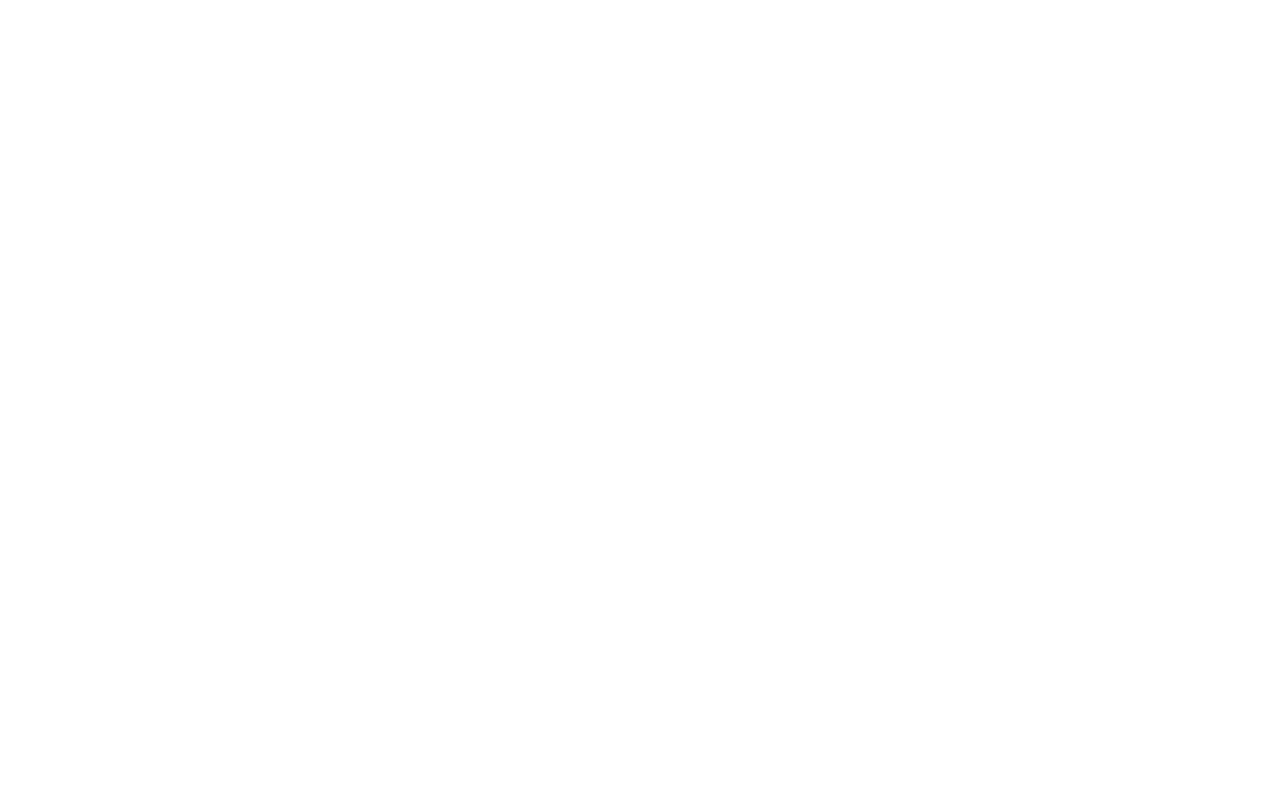
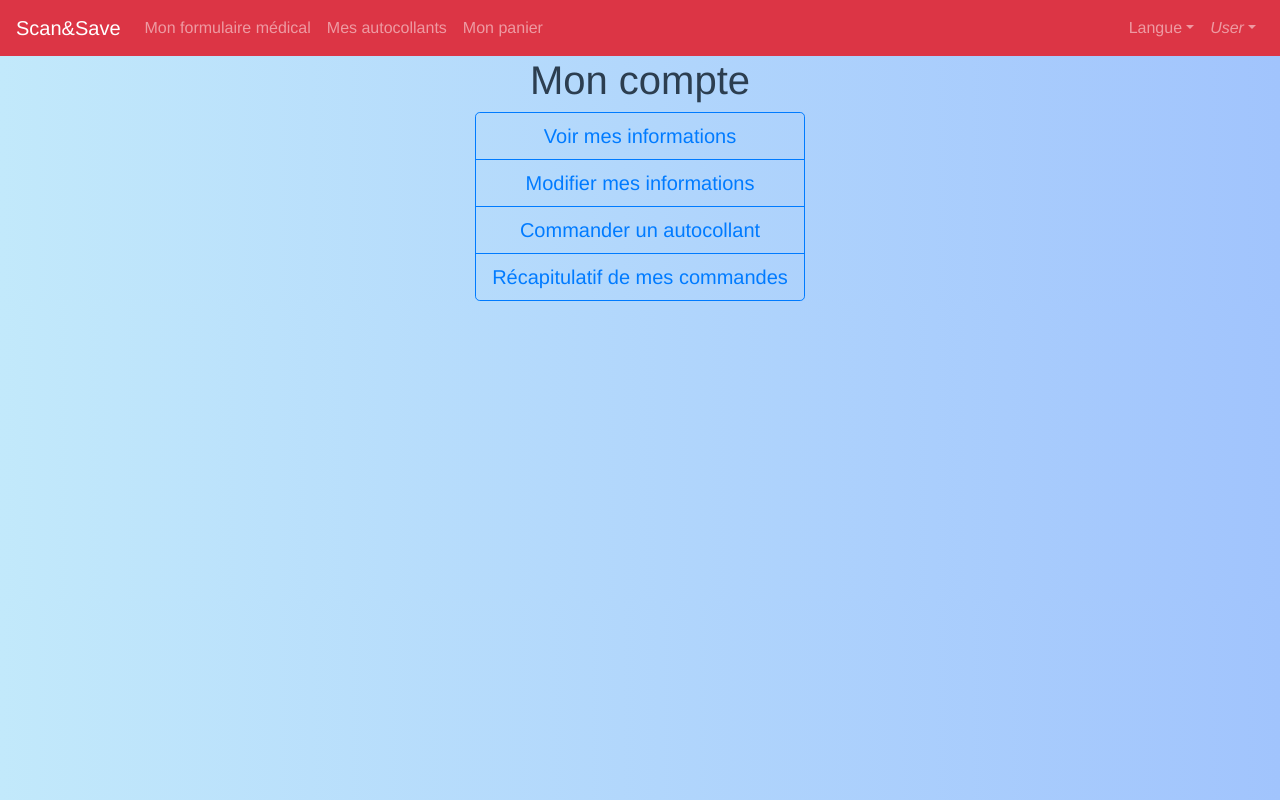
Before and after one commit to MatthieuLev/scanandsave, a Vue app: page /ViewMyAccount in a window 1280 px wide. Built offline with nearby package versions, Linux system fonts and the light colour scheme.

Commit message:
[US#15] Mon compte

```diff
--- a/src/router.js
+++ b/src/router.js
@@ -5,6 +5,8 @@ import Login from './views/Login.vue';
 import Registration from './views/Registration.vue';
 import MedicalFileCreation from './views/MedicalFileCreation.vue';
 import StickersCreation from './views/StickersCreation.vue';
+import ViewMyStickers from './views/ViewMyStickers.vue';
+import ViewMyAccount from './views/ViewMyAccount.vue';
 import Navbar from './components/Navbar.vue';
 
 Vue.use(Router);
@@ -43,5 +45,15 @@ export default new Router({
       name: 'StickersCreation',
       component: StickersCreation,
     },
+    {
+      path: '/ViewMyStickers',
+      name: 'ViewMyStickers',
+      component: ViewMyStickers,
+    },
+    {
+      path: '/ViewMyAccount',
+      name: 'ViewMyAccount',
+      component: ViewMyAccount,
+    }
   ],
 });
--- /dev/null
+++ b/src/views/ViewMyAccount.vue
@@ -0,0 +1,31 @@
+<template>
+  <div>
+    <Menu></Menu>
+
+    <b-container>
+      <h1>Mon compte </h1>
+      <b-button-group vertical size="lg">
+        <b-button variant="outline-primary"><a href="MedicalFileCreation">Voir mes informations</a></b-button>
+      <b-button variant="outline-primary"><a href="MedicalFileCreation">Modifier mes informations </a></b-button>
+      <b-button variant="outline-primary"><a href="ViewMyStickers">Commander un autocollant</a></b-button>
+      <b-button variant="outline-primary">Récapitulatif de mes commandes</b-button>
+      </b-button-group>
+    </b-container>
+  </div>
+
+</template>
+
+<script>
+  import Menu from '../components/Navbar.vue';
+    export default {
+        name: "ViewMyAccount",
+      components: {
+        Menu,
+      },
+
+    }
+</script>
+
+<style scoped>
+
+</style>
--- a/src/views/MesAutocollants.vue
+++ b/src/views/ViewMyStickers.vue
@@ -11,7 +11,7 @@
 </template>
 
 <script>
-  import Menu from '../components/Menu.vue';
+  import Menu from '../components/Navbar.vue';
     export default {
         name: "panier",
         components: {
```
